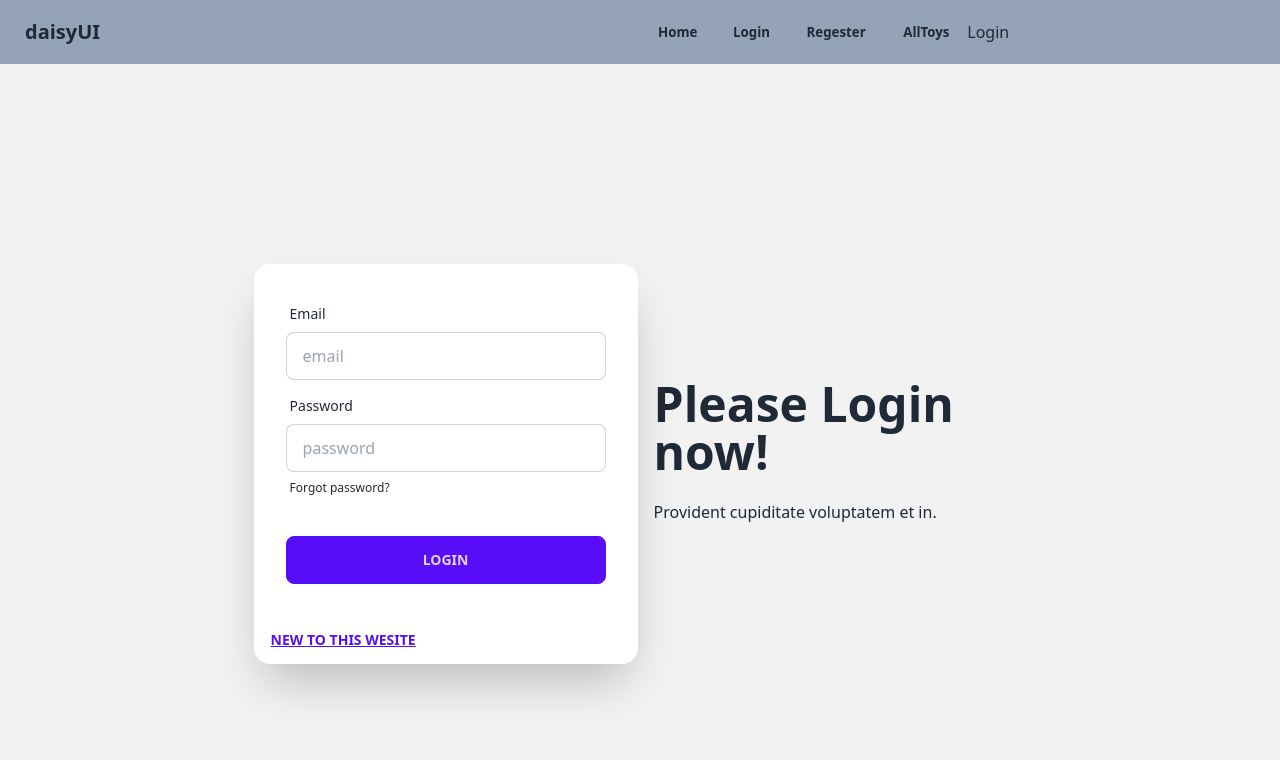
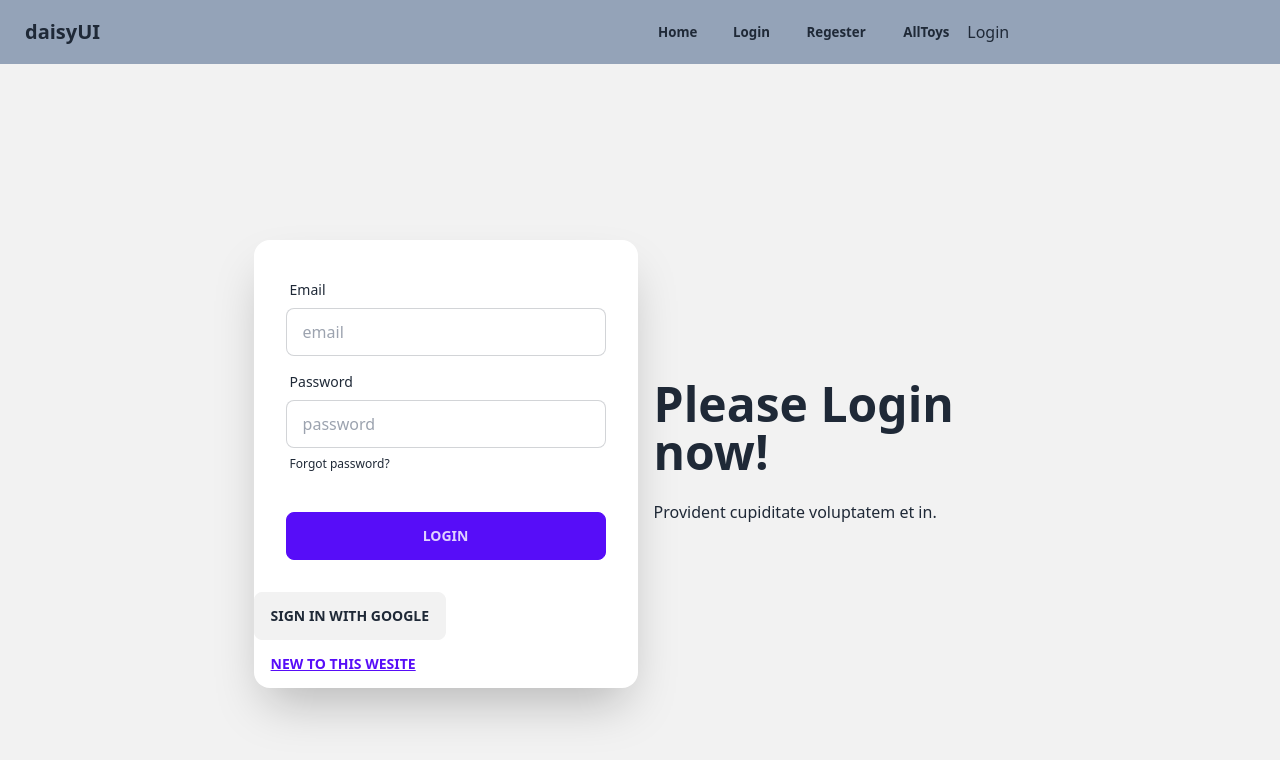
Before and after one commit to jeetovi/Toy-Car-client-side, a React (Vite) app: page /login in a window 1280 px wide. Shown: the top 760 px of the page. Built offline with nearby package versions, Linux system fonts and the light colour scheme; no server answers.

Commit message:
GoogleSigIn  section complete

```diff
--- a/src/Provider/AuthProvider.jsx
+++ b/src/Provider/AuthProvider.jsx
@@ -1,10 +1,12 @@
 import { createContext, useEffect, useState } from "react";
-import { createUserWithEmailAndPassword, getAuth, onAuthStateChanged, signInWithEmailAndPassword, signOut } from "firebase/auth";
+import { GoogleAuthProvider, createUserWithEmailAndPassword, getAuth, onAuthStateChanged, signInWithEmailAndPassword, signInWithPopup, signOut } from "firebase/auth";
 import app from "../../firebase/firebaseConfig";
 
 
 export const AuthContext = createContext(null);
 const auth = getAuth(app)
+const googleAuthProvider = new GoogleAuthProvider()
+
 const AuthProvider = ({children}) => {
     const [ user, setUser] = useState(null)
     // Loding section
@@ -16,6 +18,10 @@ const AuthProvider = ({children}) => {
 // Login system
 const signIn = (email, password) =>{
     return signInWithEmailAndPassword(auth, email, password)
+}
+// google signin
+const  signInWithGoogle = () => {
+    return signInWithPopup(auth,googleAuthProvider);
 }
 // Sign Out
 const  logOut = () =>{
@@ -33,7 +39,7 @@ useEffect(() => {
     }
 })
   const authInfo = {
-    user,createUser,signIn,logOut,lodding
+    user,createUser,signIn,logOut,lodding,signInWithGoogle
   }
   return <AuthContext.Provider value={authInfo}>
      {children}
--- a/src/components/Login.jsx
+++ b/src/components/Login.jsx
@@ -5,7 +5,7 @@ import { AuthContext } from "../Provider/AuthProvider";
 
 
 const Login = () => {
-    const {signIn} = useContext(AuthContext)
+    const {signIn,signInWithGoogle} = useContext(AuthContext)
     const handleLogin = event =>{
         event.preventDefault();
         const form = event.target;
@@ -25,6 +25,17 @@ const Login = () => {
            console.log(error)
             // ..
           });
+    }
+    // Google Login
+    const handleGoogleSignIn = () =>{
+      signInWithGoogle()
+      .then(result => {
+        const loggeUser = result.user;
+        console.log(loggeUser)
+      })
+      .catch(error => {
+        console.log(error)
+      })
     }
     return (
         <div className="hero min-h-screen bg-base-200">
@@ -54,9 +65,13 @@ const Login = () => {
                 <button className="btn btn-primary">Login</button>
               </div>
             </form>
+            <div>
+            <button onClick={handleGoogleSignIn} className="btn no-animation">Sign In With Google</button>
+            </div>
             <Link to='/regestation'>
-                <button className="btn btn-active btn-link">New to this wesite</button>
+                <button className="btn bg-orange-400 btn-active btn-link">New to this wesite</button>
             </Link>
+
           </div>
         </div>
       </div>
```
